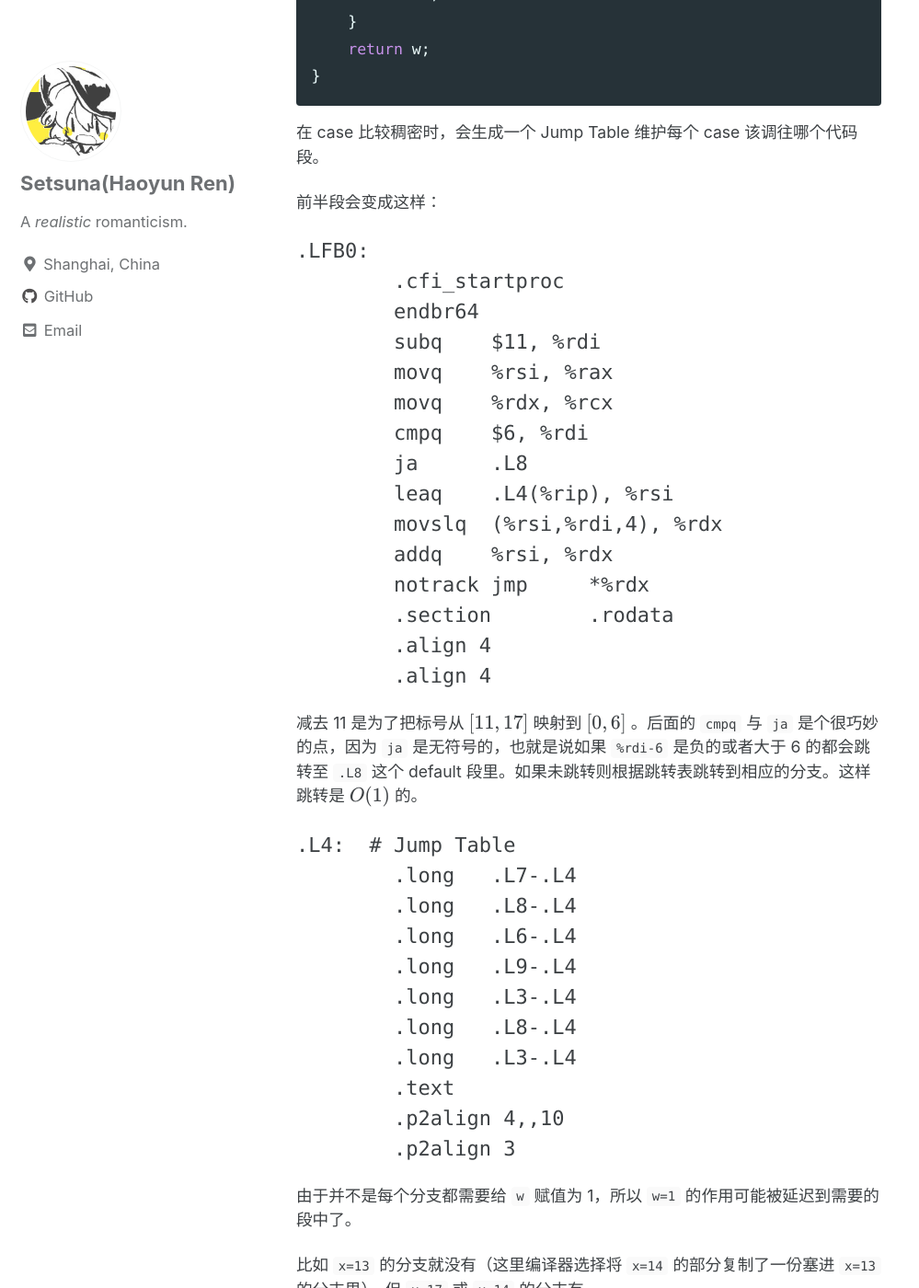
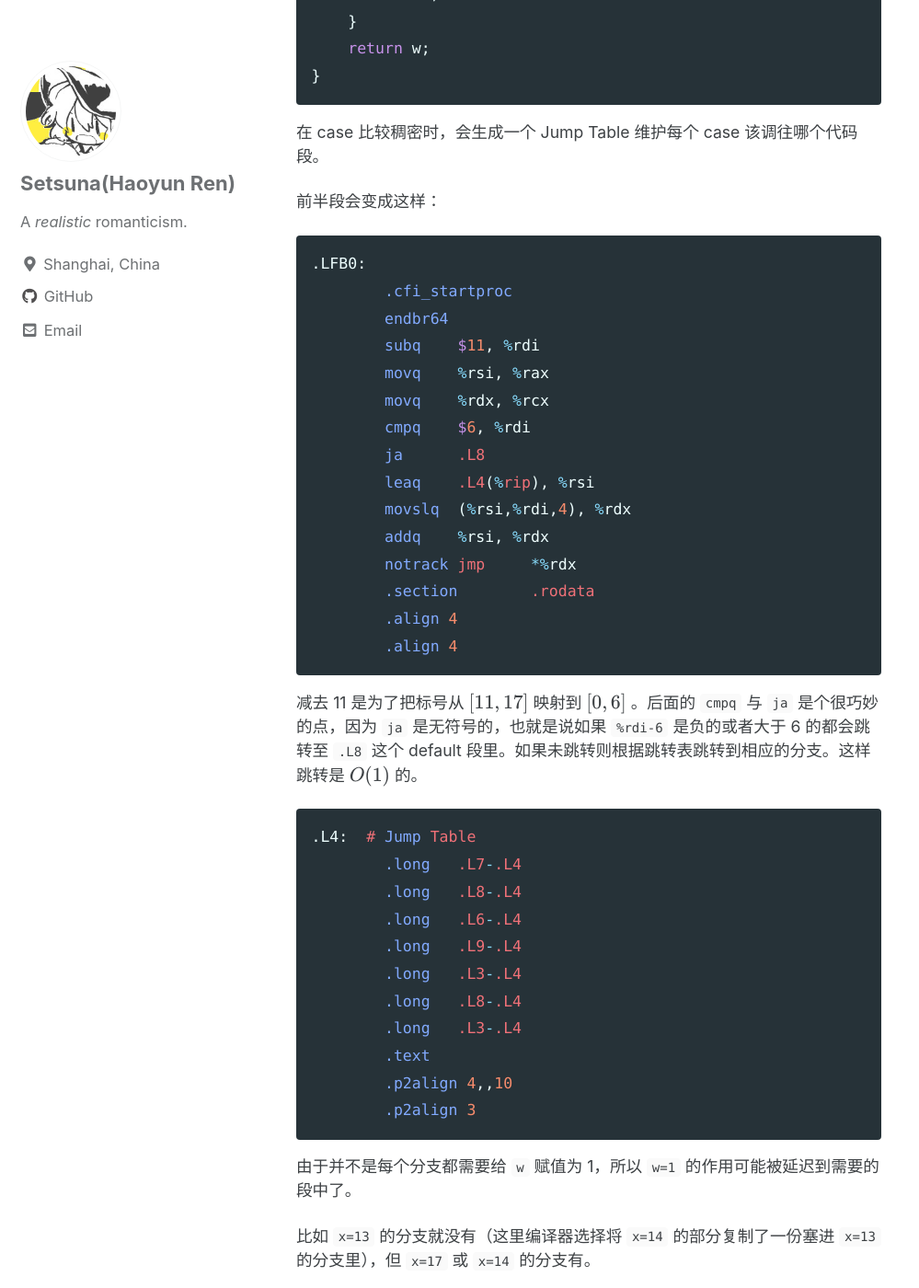
Before and after one commit to SetsunaChyan/SetsunaChyan.github.io, a Jekyll site: the page built from _posts/2022-06-08-CSAPP Machine Level Programming.md, in a window 1280 px wide and 1400 px high, scrolled down 7078 px. Shown: the whole window at 92% size, without its empty margins (0-999 px from the left). Built offline with Jekyll 4.4.1, drawn with Linux system fonts in a browser that asks for light colours; cached includes are drawn as plain includes; formulas are drawn with MathJax 3; some of the changed text lies outside the part shown.

Commit message:
Update 2022-06-08-CSAPP Machine Level Programming.md

````diff
--- a/_posts/2022-06-08-CSAPP Machine Level Programming.md
+++ b/_posts/2022-06-08-CSAPP Machine Level Programming.md
@@ -39,7 +39,7 @@ void swap(int *x,int *y) {
 
 这个函数经过 `gcc -Og -S` 得到的汇编是
 
-```assembly
+```nasm
 movl    (%rdi), %eax
 movl    (%rsi), %edx
 movl    %edx, (%rdi)
@@ -86,7 +86,7 @@ long m12(long x) {
 
 经过优化后可能是
 
-```assembly
+```nasm
 leaq (%rdi,%rdi,2), %rax  # %rax = %rdi + 2 * %rdi
 salq $2, %rax             # %rax <<= 2
 ```
@@ -124,7 +124,7 @@ int gt(long x, long y) {
 }
 ```
 
-```assembly
+```nasm
 # %rdi = x, %rsi = y
 cmpq %rsi, %rdi
 setg %al
@@ -152,7 +152,7 @@ long absdiff(long x, long y) {
 }
 ```
 
-```assembly
+```nasm
 # -Og:
 # %rdi = x, %rsi = y
         movq    %rdi, %rax
@@ -255,7 +255,7 @@ long switch_eg(long x, long y, long z) {
 
 前半段会变成这样：
 
-```assembly
+```nasm
 .LFB0:
 	.cfi_startproc
 	endbr64
@@ -275,7 +275,7 @@ long switch_eg(long x, long y, long z) {
 
 减去 11 是为了把标号从 $[11,17]$ 映射到 $[0,6]$ 。后面的 `cmpq` 与 `ja` 是个很巧妙的点，因为 `ja` 是无符号的，也就是说如果 `%rdi-6` 是负的或者大于 6 的都会跳转至 `.L8` 这个 default 段里。如果未跳转则根据跳转表跳转到相应的分支。这样跳转是 $O(1)$ 的。
 
-```assembly
+```nasm
 .L4:  # Jump Table
 	.long	.L7-.L4
 	.long	.L8-.L4
@@ -293,7 +293,7 @@ long switch_eg(long x, long y, long z) {
 
 比如 `x=13` 的分支就没有（这里编译器选择将 `x=14` 的部分复制了一份塞进 `x=13` 的分支里），但 `x=17` 或 `x=14` 的分支有。
 
-```assembly
+```nasm
 .L6: # x = 13
 	cqto
 	idivq	%rcx
````
